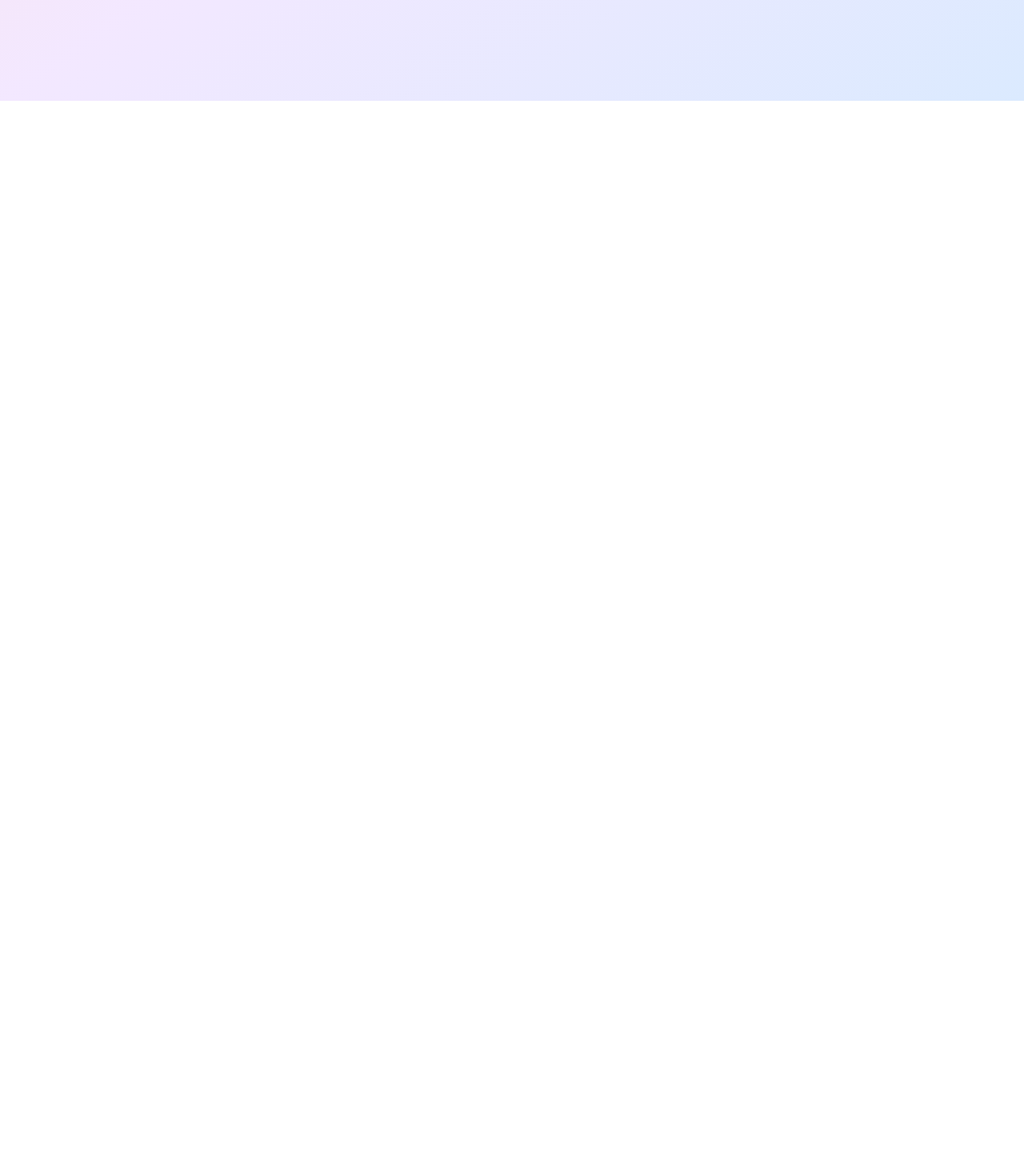
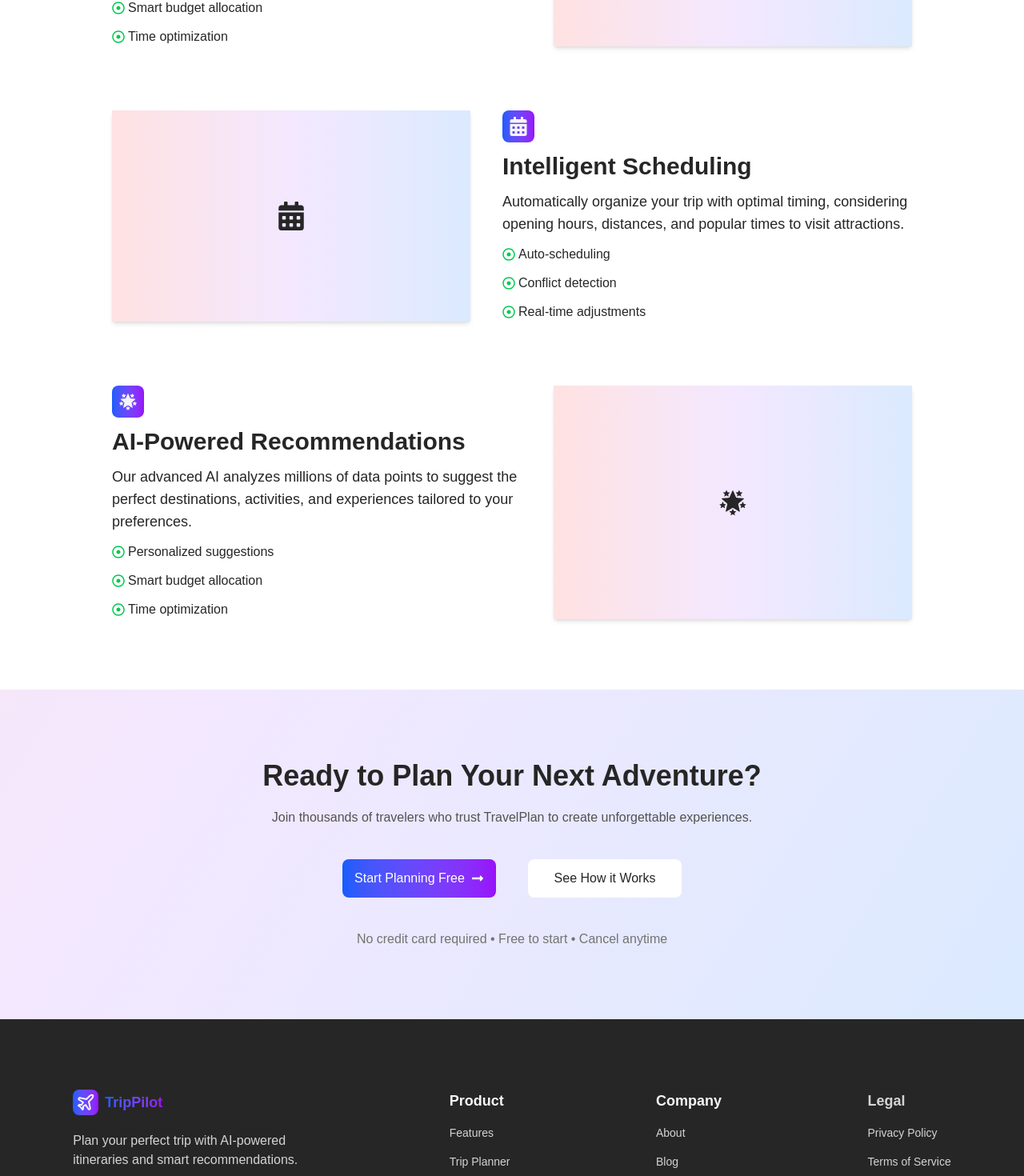
Before and after one commit to Rishabingh/trip-pilot, a Next.js app: page /features in a window 1280 px wide. Before the commit this address had no page. Shown: the part 754-2224 px from the top of the page at 80% size. Before the commit the page ends 880 px from the top, so only its background shows below. Built offline with nearby package versions, Linux system fonts and the light colour scheme.

Commit message:
add features page

```diff
--- /dev/null
+++ b/app/features/components/FeatureDetailedCard.tsx
@@ -0,0 +1,50 @@
+
+import { FaRegDotCircle } from "react-icons/fa";
+import { IconType } from "react-icons";
+
+interface FeatureDetailedCard {
+  className?: string;
+  logo: IconType;
+  title: string;
+  description: string;
+  l1: string;
+  l2: string;
+  l3: string;
+}
+
+const FeatureDetailedCard = ({className, logo: Logo, title, description, l1, l2, l3}: FeatureDetailedCard) => {
+  return (
+    <div className={`flex gap-10 justify-center ${className}`}>
+      <div className="max-w-lg flex flex-col gap-3">
+        <div className="bg-linear-to-r from-blue-600 to-purple-600 text-neutral-100 text-2xl py-2 rounded-lg w-10 flex justify-center">
+          <Logo />
+        </div>
+        <div className="text-3xl font-bold">{title}</div>
+        <div className="text-lg ">
+         {description}
+        </div>
+        <div>
+          <ul className="flex gap-3 flex-col">
+            <li className="flex gap-1 items-center">
+              <FaRegDotCircle className="text-green-500" />
+              {l1}
+            </li>
+            <li className="flex gap-1 items-center">
+              <FaRegDotCircle className="text-green-500" />
+              {l2}
+            </li>
+            <li className="flex gap-1 items-center">
+              <FaRegDotCircle className="text-green-500" />
+              {l3}
+            </li>
+          </ul>
+        </div>
+      </div>
+      <div className="w-md bg-linear-to-r from-red-100 via-purple-100 to-blue-100 items-center justify-center shadow-md flex">
+        <Logo className="text-4xl" />
+      </div>
+    </div>
+  );
+};
+
+export default FeatureDetailedCard;
--- /dev/null
+++ b/app/features/components/FeatureHero.tsx
@@ -0,0 +1,16 @@
+
+
+const FeatureHero = () => {
+  return (
+    <div className='py-22 flex flex-col justify-center items-center'>
+        <div className="font-bold text-5xl leading-20">
+          Powerful Features for <span className="bg-linear-to-r from-blue-600 to-purple-600 bg-clip-text text-transparent">Seamless Travel Planning</span>
+        </div>
+        <div className="py-6 tracking-wider text-wrap max-w-2xl text-center">
+          Everything you need to plan, organize, and enjoy your perfect trip. From AI-powered recommendations to collaborative tools, we&apos;ve got you covered.
+        </div>
+    </div>
+  )
+}
+
+export default FeatureHero
--- /dev/null
+++ b/app/features/page.tsx
@@ -0,0 +1,46 @@
+import React from 'react'
+import FeatureHero from './components/FeatureHero'
+import FeatureDetailedCard from './components/FeatureDetailedCard'
+import LowerCallToActionSection from '@/components/LowerCallToActionSection'
+import { GiStarFormation } from "react-icons/gi";
+import { FaCalendarAlt } from "react-icons/fa";
+
+const page = () => {
+  return (
+    <div>
+      <FeatureHero />
+      <div className='py-22 bg-white flex flex-col gap-20'>
+        <FeatureDetailedCard
+        className=''
+        logo={GiStarFormation}
+        title='AI-Powered Recommendations'
+        description='Our advanced AI analyzes millions of data points to suggest the perfect destinations, activities, and experiences tailored to your preferences.'
+        l1='Personalized suggestions'
+        l2='Smart budget allocation'
+        l3='Time optimization'
+        />
+        <FeatureDetailedCard
+        className='flex-row-reverse'
+        logo={FaCalendarAlt}
+        title='Intelligent Scheduling'
+        description='Automatically organize your trip with optimal timing, considering opening hours, distances, and popular times to visit attractions.'
+        l1='Auto-scheduling'
+        l2='Conflict detection'
+        l3='Real-time adjustments'
+        />
+        <FeatureDetailedCard
+        className=''
+        logo={GiStarFormation}
+        title='AI-Powered Recommendations'
+        description='Our advanced AI analyzes millions of data points to suggest the perfect destinations, activities, and experiences tailored to your preferences.'
+        l1='Personalized suggestions'
+        l2='Smart budget allocation'
+        l3='Time optimization'
+        />
+      </div>
+      <LowerCallToActionSection />
+    </div>
+  )
+}
+
+export default page
--- a/app/layout.tsx
+++ b/app/layout.tsx
@@ -2,6 +2,7 @@ import type { Metadata } from "next";
 import { Geist, Geist_Mono } from "next/font/google";
 import "./globals.css";
 import Navbar from "@/components/Navbar";
+import Footer from "@/components/Footer";
 
 const geistSans = Geist({
   variable: "--font-geist-sans",
@@ -32,6 +33,7 @@ export default function RootLayout({
         <div className="pt-20 min-h-screen w-full bg-linear-to-br from-red-100 via-purple-100 to-blue-100">
           {children}
         </div>
+        <Footer />
       </body>
     </html>
   );
--- a/app/page.tsx
+++ b/app/page.tsx
@@ -3,7 +3,6 @@ import Stats from "@/components/Stats";
 import FeatureSection from "@/components/FeatureSection";
 import ReviewSection from "@/components/ReviewSection";
 import LowerCallToActionSection from "@/components/LowerCallToActionSection";
-import Footer from "@/components/Footer";
 
 export default function Home() {
   return (
@@ -13,7 +12,6 @@ export default function Home() {
       <FeatureSection />
       <ReviewSection />
       <LowerCallToActionSection />
-      <Footer />
     </div>
   );
 }
--- a/components/Navbar.tsx
+++ b/components/Navbar.tsx
@@ -11,10 +11,10 @@ const Navbar = () => {
         <span className="bg-linear-to-r from-blue-600 to-purple-600 bg-clip-text text-transparent font-bold text-lg">TripPilot</span>
       </div>
       <ul className="flex gap-10 text-neutral-500">
-        <li className="text-blue-700">Home</li>
-        <li>Features</li>
-        <li>Planner</li>
-        <li>About</li>
+        <li className="text-blue-700"><Link href={'/'}>Home</Link></li>
+        <li><Link href={'/features'}>Features</Link></li>
+        <li><Link href={'/planner'}>Planner</Link></li>
+        <li><Link href={'/about'}>About</Link></li>
       </ul>
 
       <div className="flex gap-6 items-center">
```
